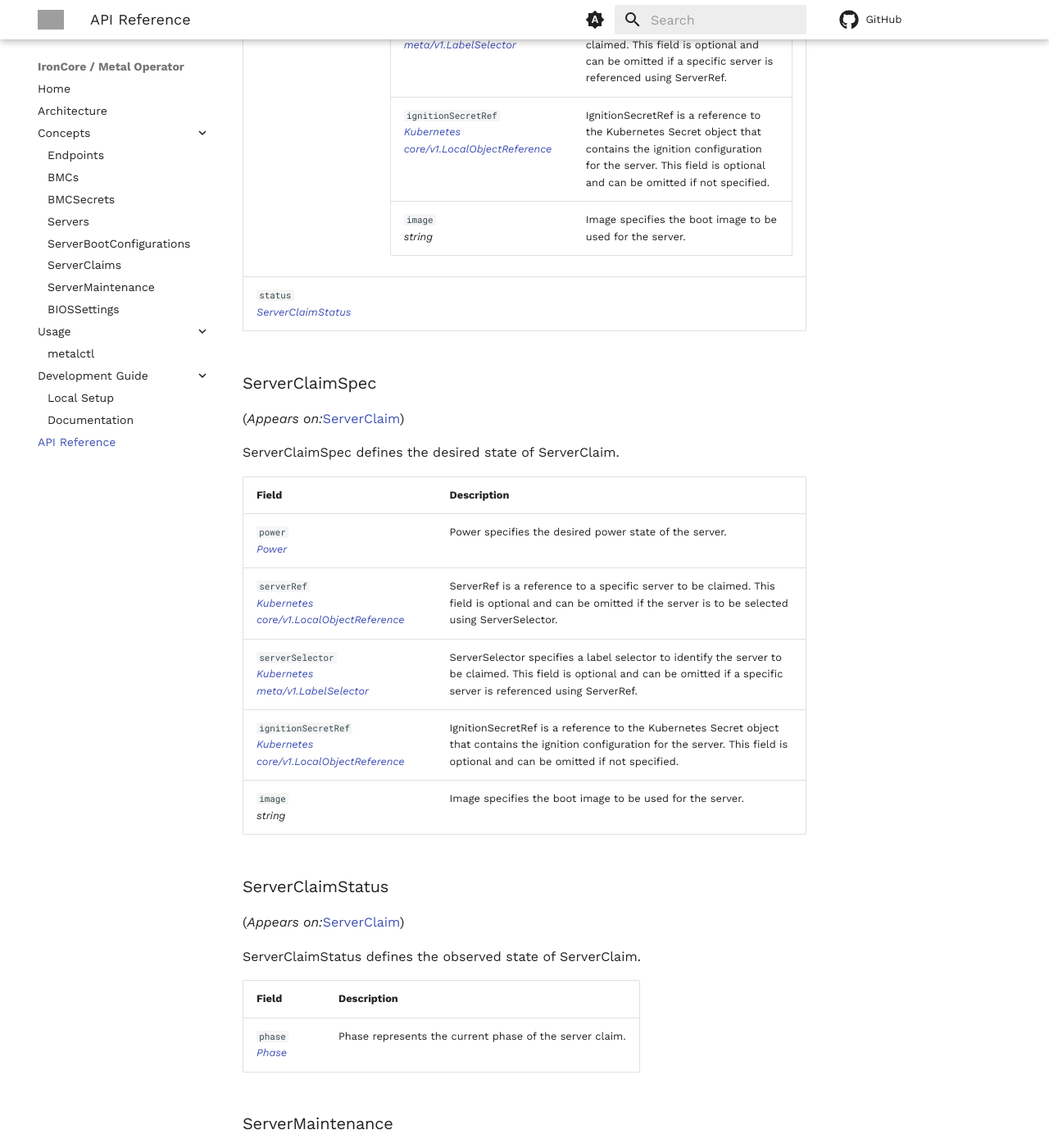
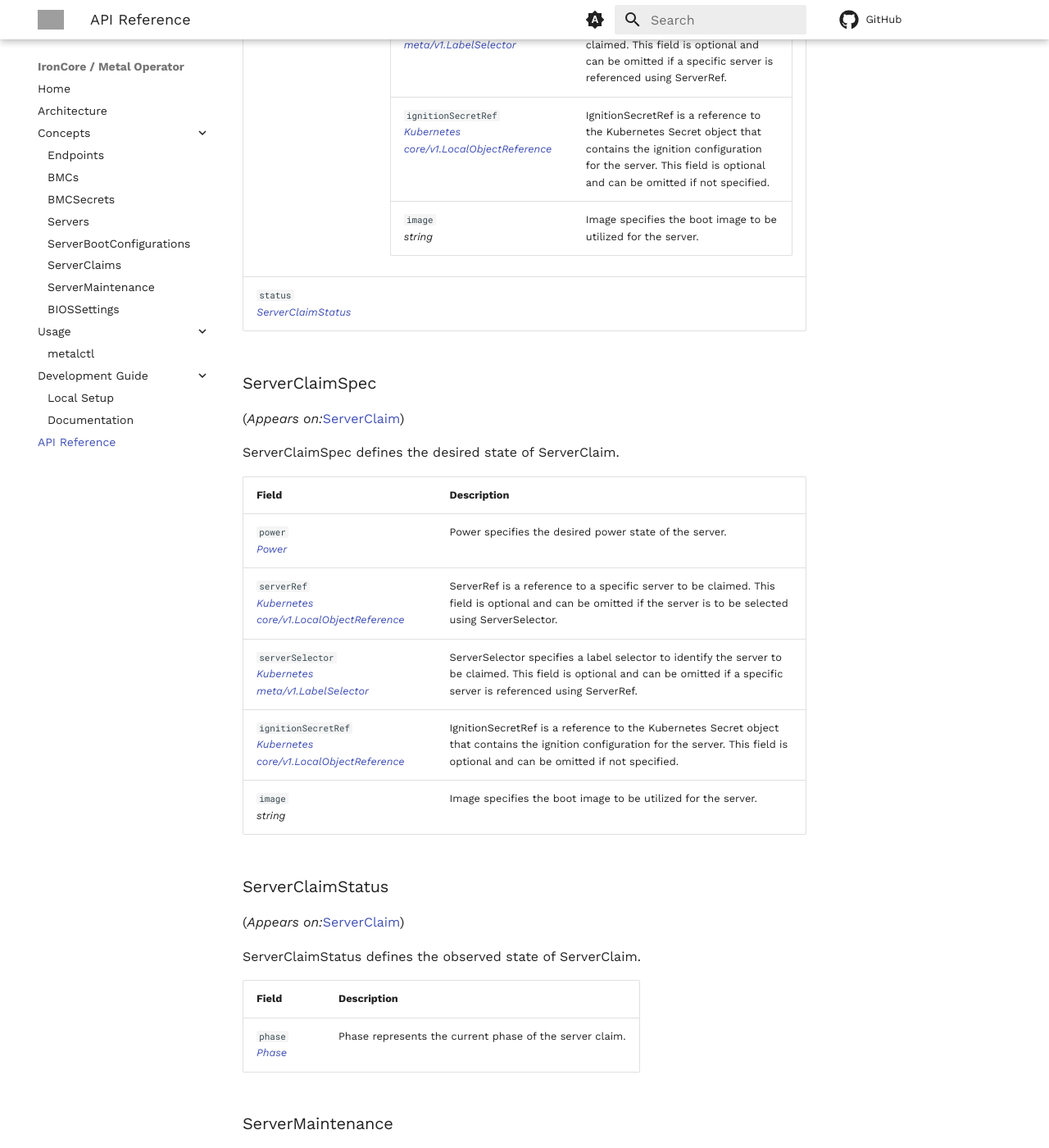
Before and after one commit to ironcore-dev/metal-operator, an MkDocs documentation site: the page built from docs/api-reference/api.md, in a window 1280 px wide and 1400 px high, scrolled down 18631 px. Shown: the whole window at 82% size. Built offline with MkDocs 1.6.1 and Material for MkDocs 9.7.7, drawn with Linux system fonts in a browser that asks for light colours; comment, search, counter and statistics services are not loaded; grey boxes are pictures that could not be loaded.

```diff
--- a/docs/api-reference/api.md
+++ b/docs/api-reference/api.md
@@ -2058,7 +2058,7 @@
 </em>
 </td>
 <td>
-<p>Image specifies the boot image to be used for the server.</p>
+<p>Image specifies the boot image to be utilized for the server.</p>
 </td>
 </tr>
 </table>
@@ -2157,7 +2157,7 @@
 </em>
 </td>
 <td>
-<p>Image specifies the boot image to be used for the server.</p>
+<p>Image specifies the boot image to be utilized for the server.</p>
 </td>
 </tr>
 </tbody>
```
Also changed, not shown: 3 other files.
